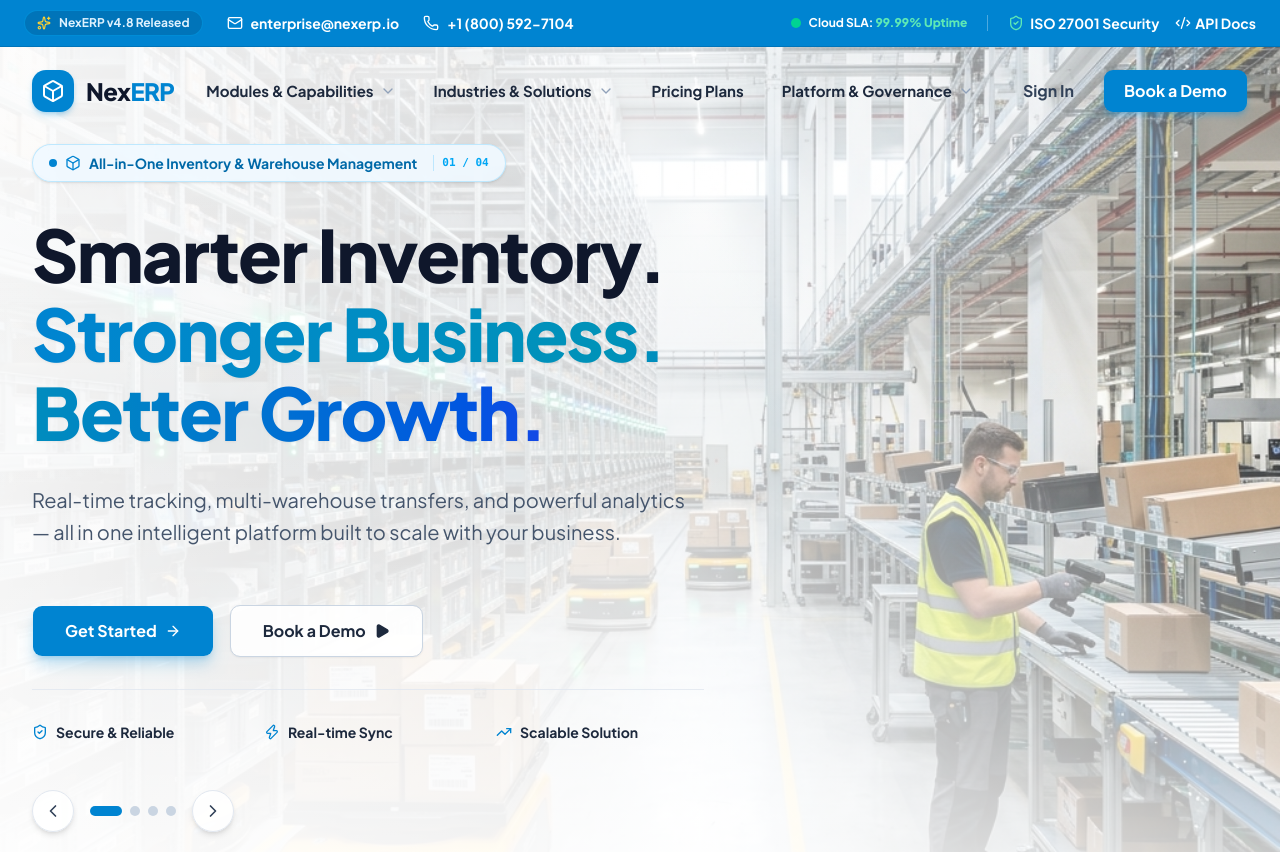
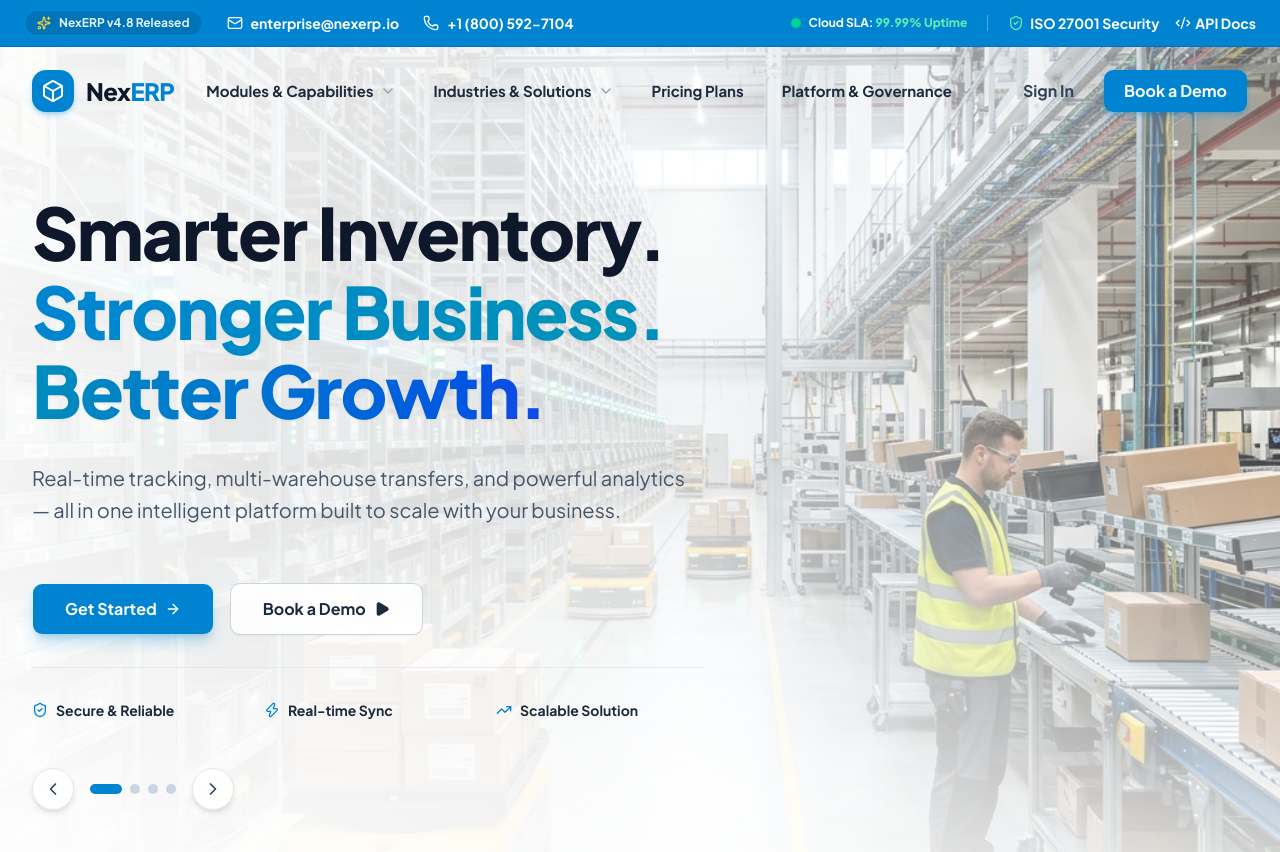
Before and after one commit to arhamsolution-me/ERP, a Next.js app in the folder apps/web/: page / in a window 1280 px wide. Shown: the top 852 px of the page. Built offline with nearby package versions, Linux system fonts and the light colour scheme.

Commit message:
style: remove hero badge while compensating top padding to maintain exact title positioning

```diff
--- a/apps/web/app/(marketing)/page.tsx
+++ b/apps/web/app/(marketing)/page.tsx
@@ -102,26 +102,7 @@ export default function Homepage() {
         </div>
 
         <div className="container mx-auto px-4 sm:px-6 lg:px-8 relative z-20 text-left">
-          <div className="max-w-3xl space-y-8">
-
-            {/* Animated Category Badge */}
-            <AnimatePresence mode="wait">
-              <motion.div
-                key={currentSlide}
-                initial={{ opacity: 0, y: 10 }}
-                animate={{ opacity: 1, y: 0 }}
-                exit={{ opacity: 0, y: -10 }}
-                transition={{ duration: 0.4 }}
-                className="inline-flex items-center gap-2 px-4 py-2 rounded-full bg-sky-50/90 border border-sky-200/90 text-sky-700 text-xs sm:text-sm font-bold shadow-sm backdrop-blur-md"
-              >
-                <span className="flex h-2 w-2 rounded-full bg-sky-600 animate-pulse" />
-                <Box className="w-4 h-4 text-sky-600" />
-                <span>{slides[currentSlide].badge}</span>
-                <span className="ml-2 pl-2 border-l border-sky-200/90 text-sky-500 font-mono text-[11px] font-bold">
-                  0{currentSlide + 1} / 0{slides.length}
-                </span>
-              </motion.div>
-            </AnimatePresence>
+          <div className="max-w-3xl space-y-8 pt-10 sm:pt-12">
 
             {/* Dynamic Animated Title */}
             <AnimatePresence mode="wait">
```
